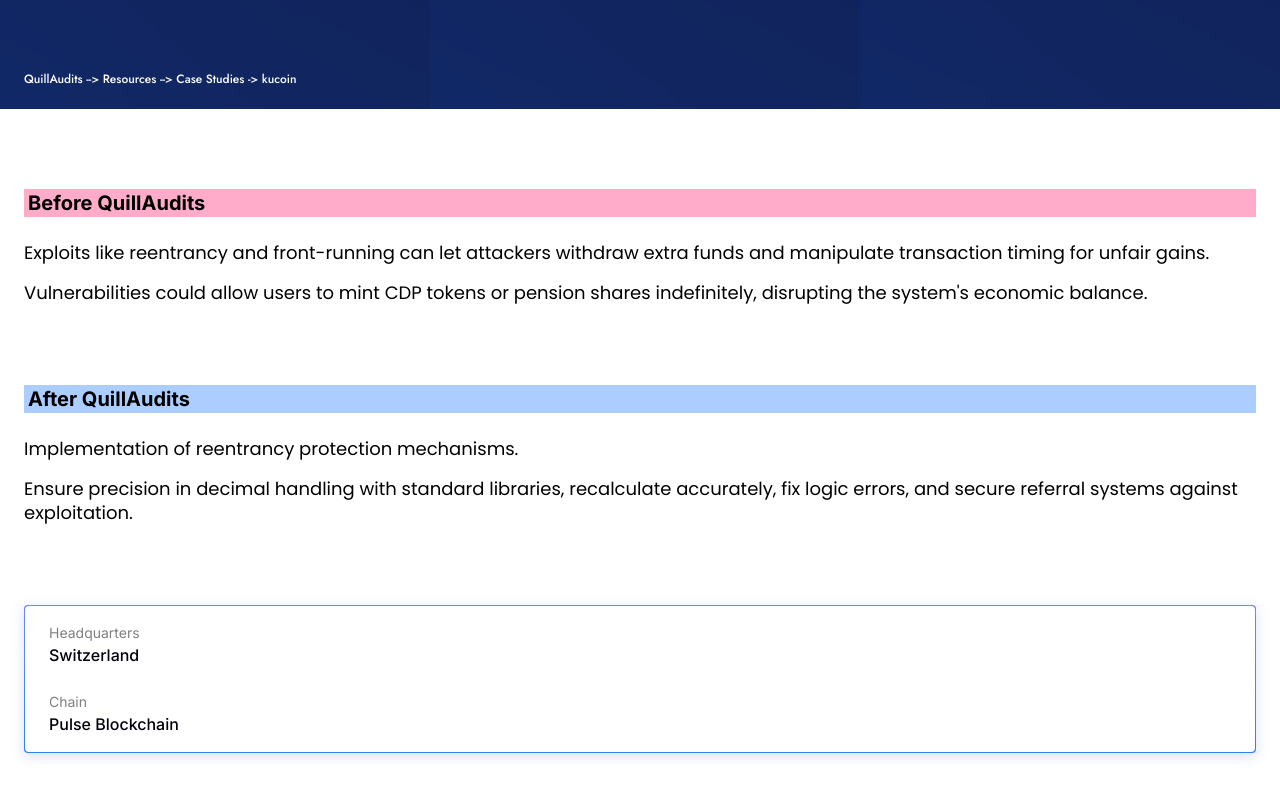
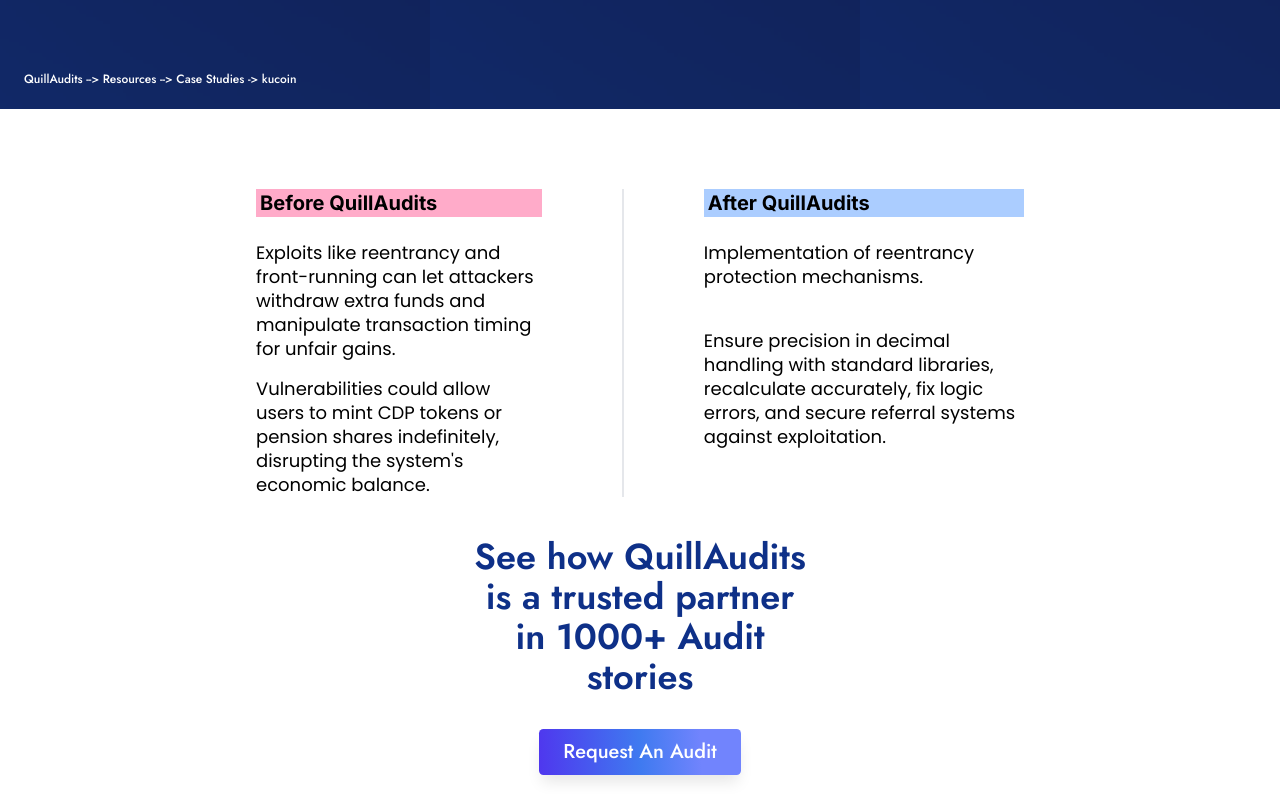
Before and after one commit to druvkotwani/Quill-Audit-assignment, a Next.js app: page / in a window 1280 px wide. Shown: the part 542-1336 px from the top of the page. Built offline with nearby package versions, Linux system fonts and the light colour scheme.

Commit message:
Refactor BeforeAfter component styles

```diff
--- a/src/app/components/BeforeAfter.js
+++ b/src/app/components/BeforeAfter.js
@@ -2,8 +2,8 @@
 
 const BeforeAfter = () => {
     return (
-        <div className='px-6 py-16 pb-10 flex flex-col gap-20'>
-            <div className='flex flex-col gap-6'>
+        <div className='px-6 py-16 pb-10 flex flex-col sm:flex-row lg:px-[20%] sm:px-[5%] md:px-[10%]  gap-20 sm:gap-0'>
+            <div className='flex flex-col gap-6 sm:pr-10 md:pr-20'>
                 <h1 className='bg-gradient-to-r from-[#FFABC9] to-[#FFABC9] font-bold font-inter text-xl px-1 '>Before QuillAudits</h1>
 
                 <div className='font-poppins font-normal text-lg leading-[24px] flex flex-col gap-4'>
@@ -12,16 +12,16 @@
                 </div>
             </div>
 
-            <div className='flex flex-col gap-6'>
+            <div className='flex flex-col gap-6 sm:border-l-2 sm:pl-10 md:pl-20'>
                 <h1 className='bg-[#ABCDFF] font-bold font-inter text-xl px-1 '>After QuillAudits</h1>
 
-                <div className='font-poppins font-normal text-lg leading-[24px] flex flex-col gap-4'>
+                <div className='font-poppins font-normal text-lg leading-[24px] flex flex-col gap-4 sm:gap-10'>
                     <p className=''>Implementation of reentrancy protection mechanisms.</p>
                     <p className=''>Ensure precision in decimal handling with standard libraries, recalculate accurately, fix logic errors, and secure referral systems against exploitation.</p>
                 </div>
             </div>
 
-            <div className="bg-gradient-to-b from-[#7184FD] to-[#2D83EE] p-[1px] rounded shadow-beforeafter-shadow">
+            <div className="bg-gradient-to-b from-[#7184FD] to-[#2D83EE] p-[1px] rounded shadow-beforeafter-shadow sm:hidden">
                 <div className="bg-white rounded px-6 py-4 flex flex-col gap-6">
                     <div className='w-fit h-fit font-inter'>
                         <h1 className=' font-normal text-sm text-[#808080]  leading-[21px]  '>Headquarters</h1>
```
